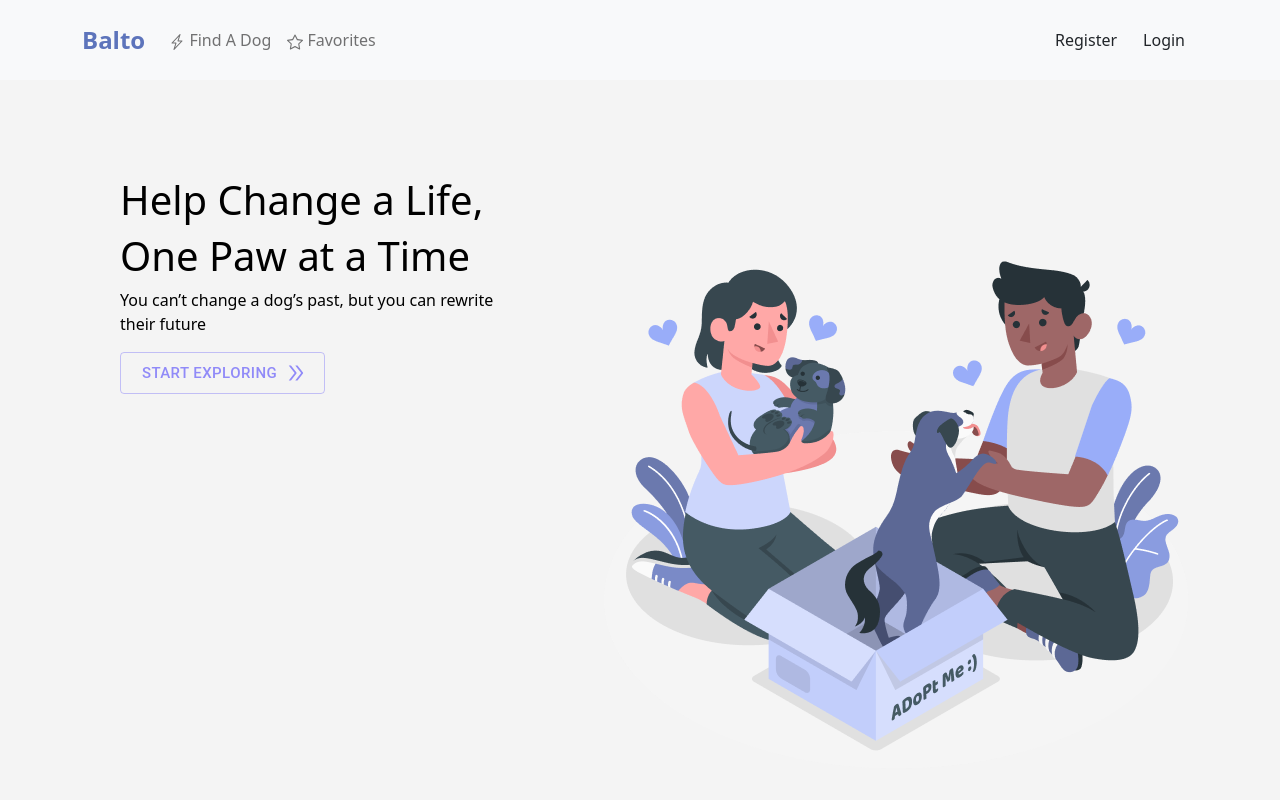
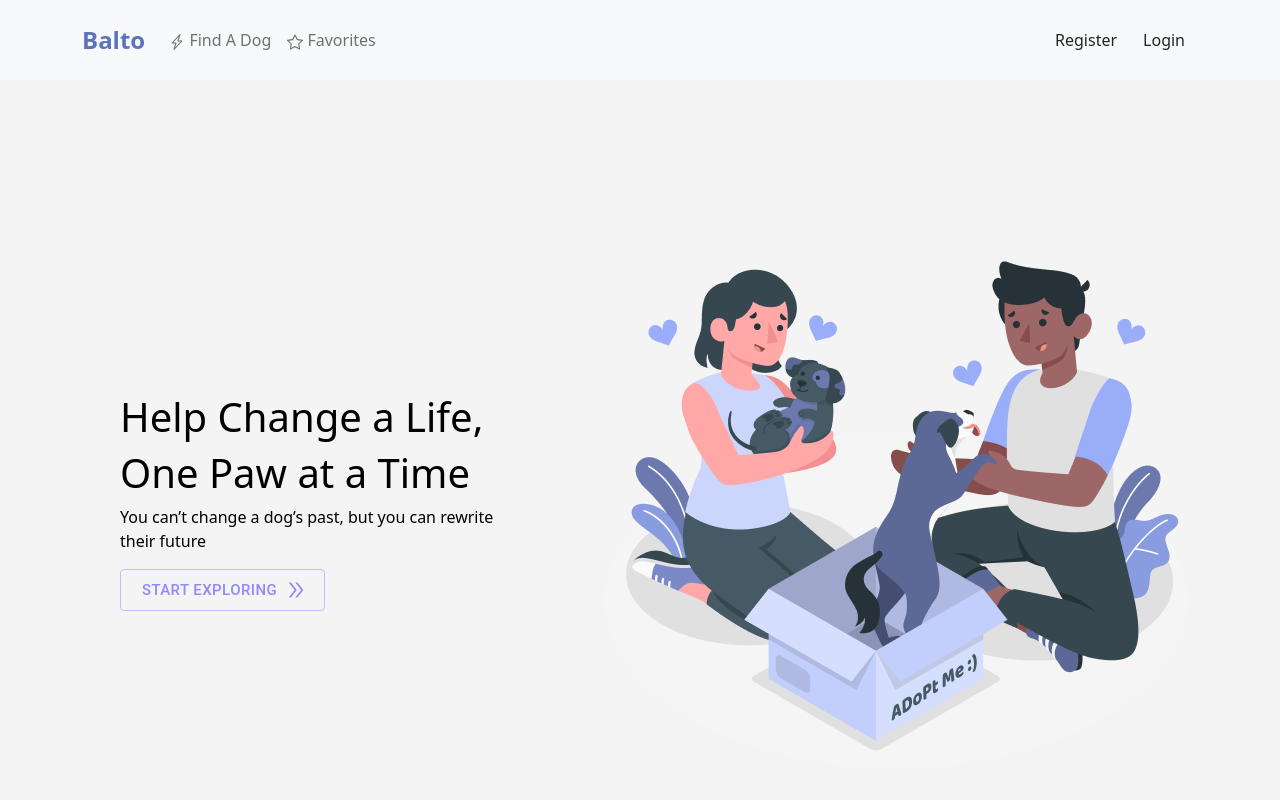
Before and after one commit to Balto-ai/balto-app, a React (Create React App) app in the folder balto-ui/: page / in a window 1280 px wide. Shown: the top 800 px of the page. Built offline with nearby package versions, Linux system fonts and the light colour scheme; no server answers.

Commit message:
realigned the hero tagline

```diff
--- a/balto-ui/src/components/LandingPage/LandingPage.jsx
+++ b/balto-ui/src/components/LandingPage/LandingPage.jsx
@@ -34,9 +34,9 @@ export default function LandingPage() {
   const navigate = useNavigate();
   return (
   <ThemeProvider theme={theme}>
-    <Box  px={{xs: 3, sm: 12}} color='black' py={{xs: 5, sm:12}} bgcolor='rgb(244, 244, 244);'>
+    <Box px={{xs: 3, sm: 12}} color='black' py={{xs: 5, sm:12}} bgcolor='rgb(244, 244, 244);'>
       <Container maxWidth='lg'>
-        <Grid container  direction="row" spacing={5}>
+        <Grid alignItems='center' justifyContent='center' container  direction="row" spacing={5}>
           <Grid item xs={5} sm={5} >
             {/* tagline; we can modify later if wanted */}
             <Box>
```
